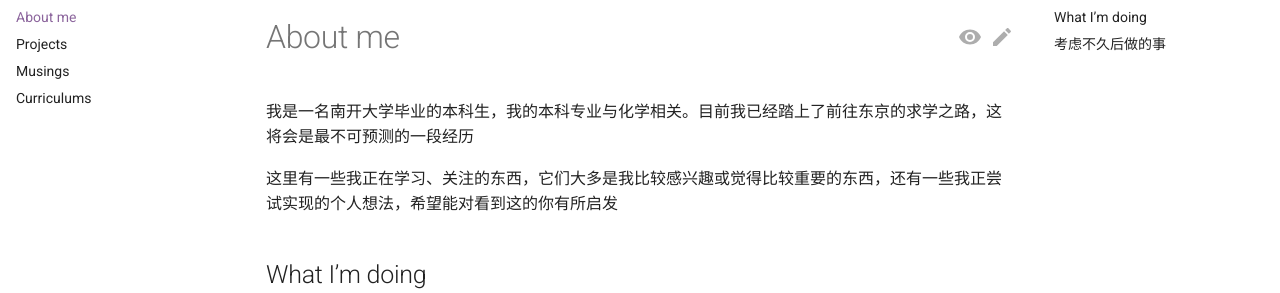
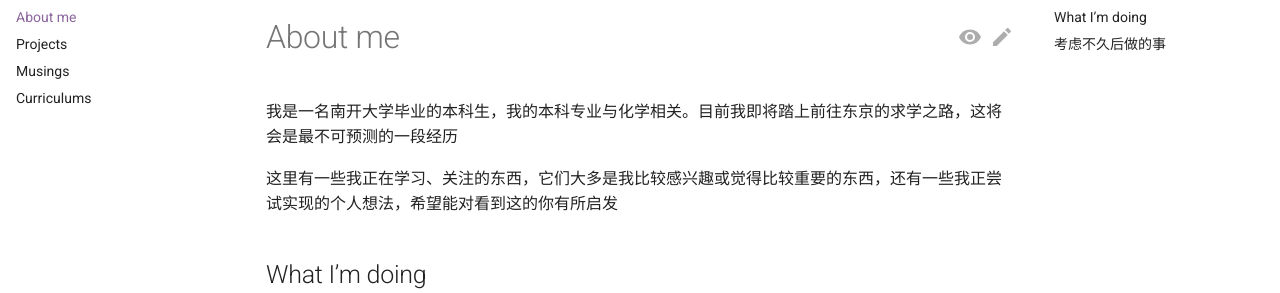
Before and after one commit to Kihara-Ri/kihara-ri.github.io, an MkDocs documentation site: the page built from docs/about/about me.md, in a window 1280 px wide and 900 px high. Shown: the part 169-462 px from the top of the window. Built offline with MkDocs 1.6.1 and Material for MkDocs 9.7.7, drawn with Linux system fonts in a browser that asks for light colours; comment, search, counter and statistics services are not loaded.

Commit message:
Update about me.md

```diff
--- a/docs/about/about me.md
+++ b/docs/about/about me.md
@@ -1,6 +1,6 @@
 # About me
 
-我是一名南开大学毕业的本科生，我的本科专业与化学相关。目前我已经踏上了前往东京的求学之路，这将会是最不可预测的一段经历
+我是一名南开大学毕业的本科生，我的本科专业与化学相关。目前我即将踏上前往东京的求学之路，这将会是最不可预测的一段经历
 
 这里有一些我正在学习、关注的东西，它们大多是我比较感兴趣或觉得比较重要的东西，还有一些我正尝试实现的个人想法，希望能对看到这的你有所启发
 
```
